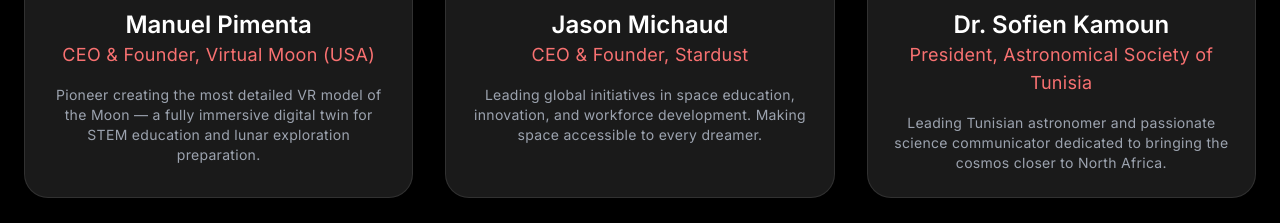
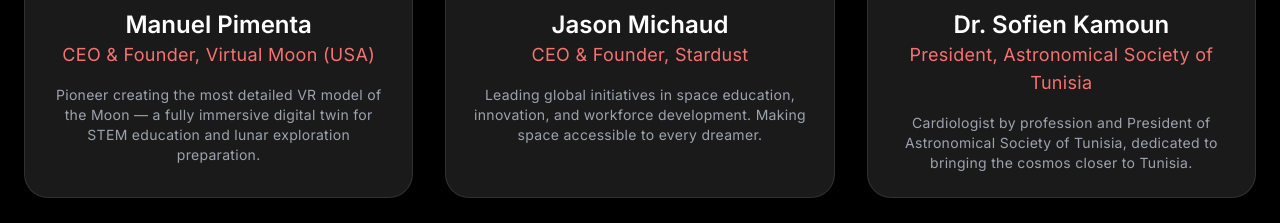
Before and after one commit to tibononoX/quasarnexus-event, a plain HTML site: page index.html in a window 1280 px wide. Shown: the part 1814-2037 px from the top of the page. Drawn offline with nearby package versions, Linux system fonts and the light colour scheme.

Commit message:
arranged speaker desc

```diff
--- a/index.html
+++ b/index.html
@@ -429,9 +429,10 @@
         speaker1_desc: "PDG et Fondateur, Virtual Moon (USA)",
         speaker2_bio: "Dirigeant des initiatives mondiales en éducation spatiale, innovation et développement de la main-d'œuvre. Rendre l'espace accessible à tous les rêveurs.",
         speaker2_desc: "PDG et Fondateur, Stardust",
-        speaker3_bio: "Astronome tunisien de premier plan et communicateur scientifique passionné dédié à rapprocher le cosmos de l'Afrique du Nord.",
+        speaker3_bio: "Cardiologue de profession et Président de la Société Astronomique de Tunisie, dédié à rapprocher le cosmos de la Tunisie.",
         speaker3_desc: "Président, Société Astronomique de Tunisie",
         speaker4_bio: "Expert en ingénierie industrielle contribuant des perspectives innovantes sur les défis pratiques de l'accessibilité spatiale et des systèmes de production.",
+        speaker4_desc: "Ingénieur Industriel et de Production",
         speaker5_bio: "Auteur du livre définitif <span class='italic'>\"A Man on the Moon\"</span>. L'un des principaux historiens mondiaux du programme Apollo.",
         speaker5_desc: "Historien renommé du programme Apollo et auteur",
         speaker6_bio: "Vétéran de cinq missions de la navette spatiale, y compris la première réparation du télescope spatial Hubble. Professeur d'aéronautique et d'astronautique au MIT.",
@@ -491,7 +492,7 @@
         speaker1_desc: "CEO &amp; Founder, Virtual Moon (USA)",
         speaker2_bio: "Leading global initiatives in space education, innovation, and workforce development. Making space accessible to every dreamer.",
         speaker2_desc: "CEO &amp; Founder, Stardust",
-        speaker3_bio: "Leading Tunisian astronomer and passionate science communicator dedicated to bringing the cosmos closer to North Africa.",
+        speaker3_bio: "Cardiologist by profession and President of Astronomical Society of Tunisia, dedicated to bringing the cosmos closer to Tunisia.",
         speaker3_desc: "President, Astronomical Society of Tunisia",
         speaker4_bio: "Expert in industrial engineering contributing innovative perspectives on the practical challenges of space accessibility and production systems.",
         speaker4_desc: "Industrial &amp; Production Engineer",
```
